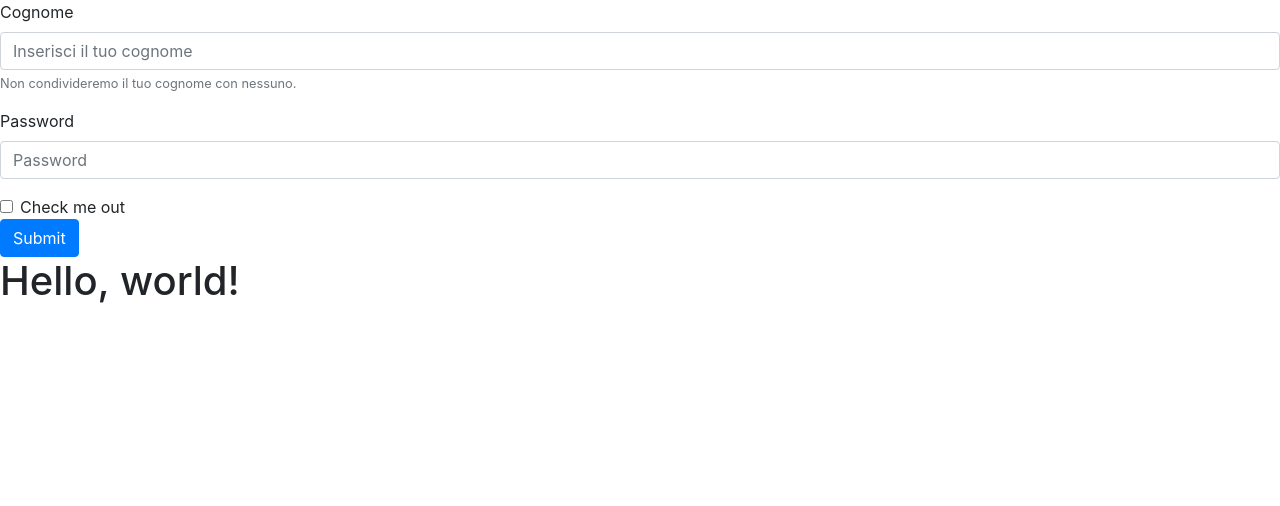
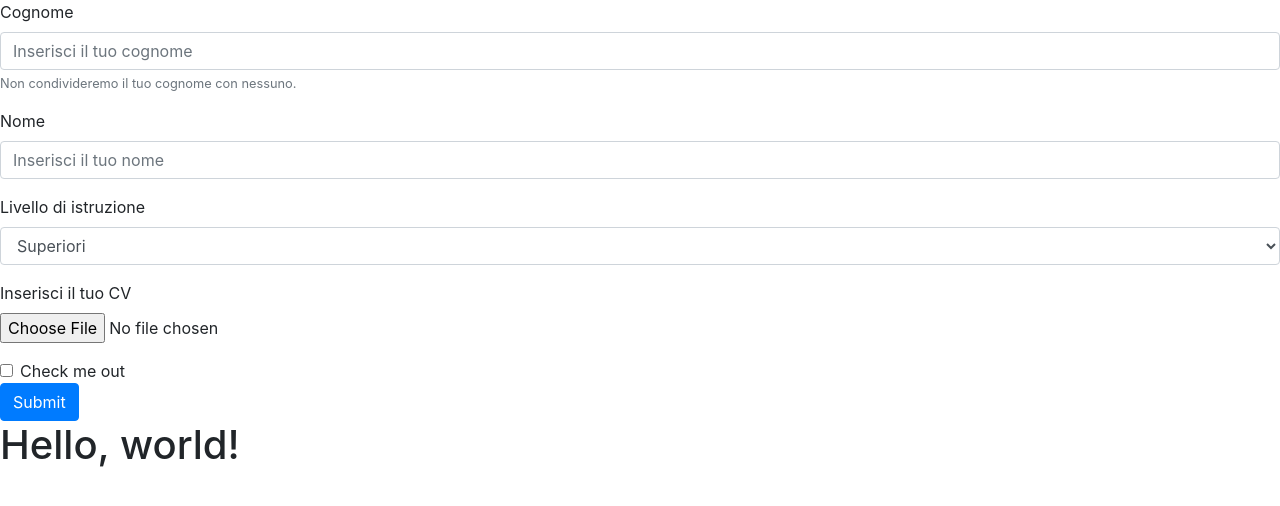
Before and after one commit to GabrieleGio/Web-1, a plain HTML site: page Forms/formbt/form.html in a window 1280 px wide. Drawn offline with nearby package versions, Linux system fonts and the light colour scheme.

Commit message:
altroform

```diff
--- a/Forms/formbt/form.html
+++ b/Forms/formbt/form.html
@@ -10,19 +10,42 @@
 
     <title>Hello, world!</title>
     <form action="https://www.amazon.it/mieidati" method="get">
+        <input type="hidden" name="miaVar" value="okokok">
         <div class="form-group">
           <label for="InputCognome">Cognome</label>
-          <input name="vCognome" type="text" class="form-control" id="InputCognome" aria-describedby="cognomeHelp" placeholder="Inserisci il tuo cognome" required minlength="2" pattern="[a-zA-Z]+">
+          <input name="vCognome" type="text" class="form-control" id="InputCognome" aria-describedby="cognomeHelp" placeholder="Inserisci il tuo cognome" required minlength="2" pattern="[a-zA-Z]+[ ]?[a-zA-Z]*">
           <small id="cognomeHelp" class="form-text text-muted">Non condivideremo il tuo cognome con nessuno.</small>
         </div>
+
         <div class="form-group">
-          <label for="exampleInputPassword1">Password</label>
-          <input type="password" class="form-control" id="exampleInputPassword1" placeholder="Password">
+          <label for="InputNome">Nome</label>
+          <input name="vNome" type="text" class="form-control" id="InputNome" placeholder="Inserisci il tuo nome" required minlength="2" pattern="[a-zA-Z]+[ ]?[a-zA-Z]*">
         </div>
+
+        <div class="form-group">
+            <label for="InputIstruzione">Livello di istruzione</label>
+            <select name="vIstru" class="form-control" id="InputIstruzione">
+              <option value="0">nessuno</option>
+              <option value="1">Elementare</option>
+              <option value="2">Medie</option>
+              <option value="3" selected>Superiori</option>
+              <option value="4">Università</option>
+              <option value="5">Post-Università</option>
+            </select>
+        </div>
+
+
+        <div class="form-group">
+            <label for="InputCV">Inserisci il tuo CV</label>
+            <input name="vCurri" type="file" accept="application/pdf" class="form-control-file" id="InputCV">
+        </div>
+
+
         <div class="form-check">
           <input type="checkbox" class="form-check-input" id="exampleCheck1">
           <label class="form-check-label" for="exampleCheck1">Check me out</label>
         </div>
+
         <button type="submit" class="btn btn-primary">Submit</button>
       </form>
   </head>
```
